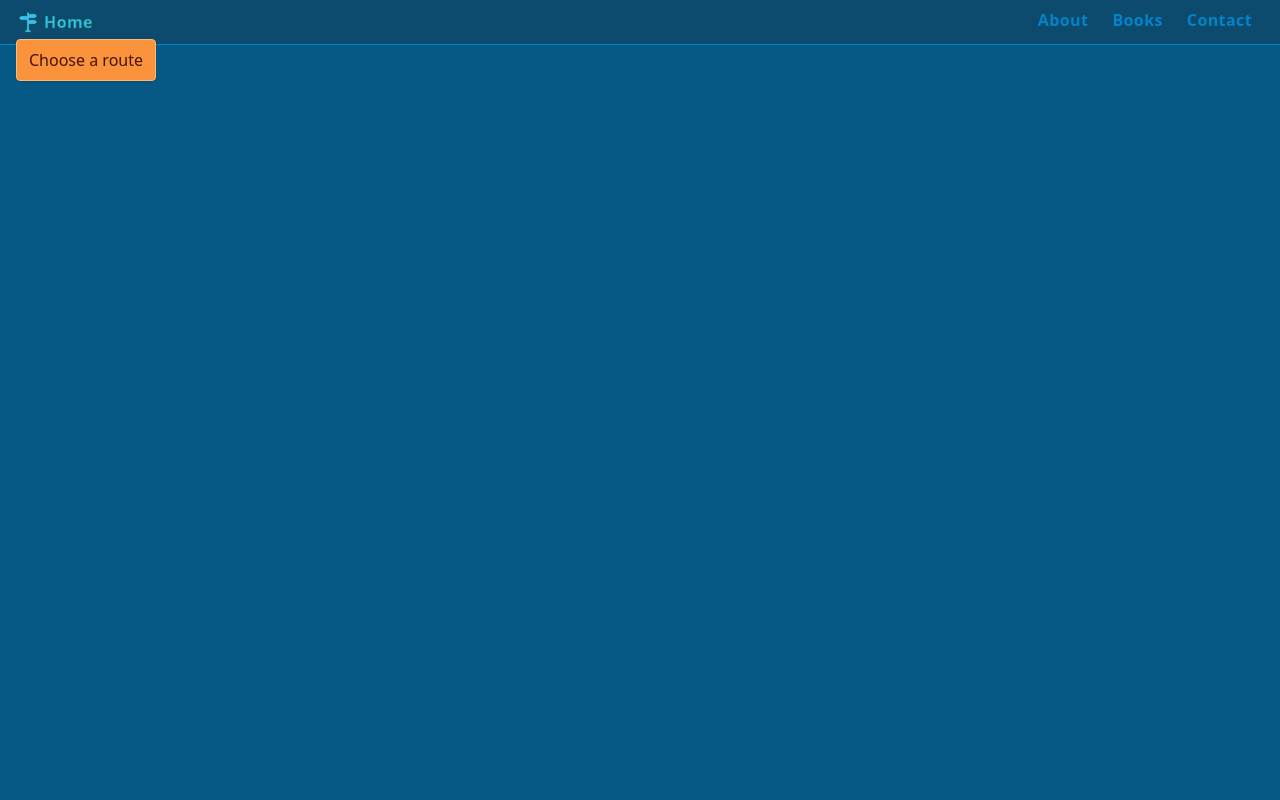
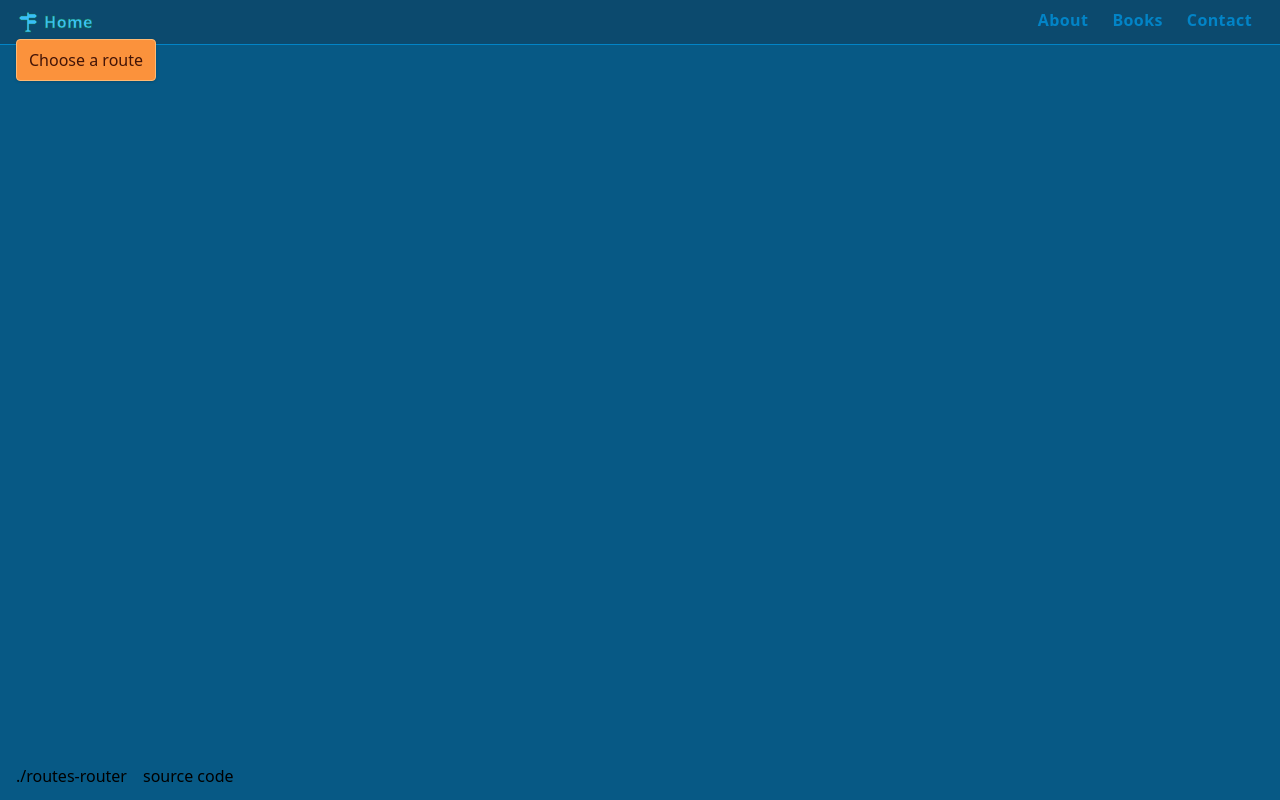
Before and after one commit to maxzz/routes-router, a React (Vite) app: page / in a window 1280 px wide. Built offline with nearby package versions, Linux system fonts and the light colour scheme.

Commit message:
WIP. fix fake error page

```diff
--- a/src/components/0-router/0-all-routes.tsx
+++ b/src/components/0-router/0-all-routes.tsx
@@ -1,6 +1,6 @@
 import { ReactNode, RefObject, createRef } from "react";
 import { About, Books, Contacts } from "../2-pages";
-import { HomePage } from "./3-home";
+import { HomePage } from "./2-home";
 
 export type RouteTypeWithTransition = {
     name: string;
--- /dev/null
+++ b/src/components/0-router/0-router.tsx
@@ -0,0 +1,12 @@
+import { createBrowserRouter } from "react-router-dom";
+import { routes } from "./0-all-routes";
+import { Root } from "./1-root";
+import { ErrorPage } from "./3-error-page-404";
+import { HomePage } from "./2-home";
+
+export const router = createBrowserRouter([{
+    path: "/",
+    element: <Root routes={routes} />,
+    errorElement: <div className="pt-11  h-screen bg-sky-800"><HomePage /></div>, // errorElement: <ErrorPage />, // a special case to self host on github pages
+    children: routes,
+}]);
--- /dev/null
+++ b/src/components/0-router/2-home.tsx
@@ -0,0 +1,17 @@
+import { Link } from "react-router-dom";
+
+export function HomePage() {
+    return (
+        <div className="h-full bg-sky-800 flex flex-col">
+            <div className="flex-1">
+                <Link to="/" className="inline-block ml-4 -mt-1.5 px-3 py-2 text-orange-950 bg-orange-400 hover:text-orange-50 hover:bg-orange-500 border-orange-300 border rounded shadow active:scale-x-[.97] transition-colors">
+                    Choose a route
+                </Link>
+            </div>
+            <div className="px-4 py-3 flex gap-4">
+                <a href="./routes-router">./routes-router</a>
+                <a href="https://github.com/maxzz/routes-router">source code</a>
+            </div>
+        </div>
+    );
+}
--- a/src/components/0-router/3-home.tsx
+++ /dev/null
@@ -1,11 +0,0 @@
-import { Link } from "react-router-dom";
-
-export function HomePage() {
-    return (
-        <div className="h-full bg-sky-800">
-            <Link to="/" className="inline-block ml-4 -mt-1.5 px-3 py-2 text-orange-950 bg-orange-400 hover:text-orange-50 hover:bg-orange-500 border-orange-300 border rounded shadow active:scale-x-[.97] transition-colors">
-                Choose a route
-            </Link>
-        </div>
-    );
-}
--- a/src/components/0-router/index.tsx
+++ b/src/components/0-router/index.tsx
@@ -1,12 +1 @@
-import { createBrowserRouter } from "react-router-dom";
-import { routes } from "./0-all-routes";
-import { Root } from "./1-root";
-import { ErrorPage } from "./2-error-page-404";
-import { HomePage } from "./3-home";
-
-export const router = createBrowserRouter([{
-    path: "/",
-    element: <Root routes={routes} />,
-    errorElement: <div className="p-4 h-screen bg-sky-800"><HomePage /></div>, // errorElement: <ErrorPage />, // a special case to self host on github pages
-    children: routes,
-}]);
+export * from "./0-router";
```
Also changed, not shown: src/components/0-router/3-error-page-404.tsx (renamed from src/components/0-router/2-error-page-404.tsx).
